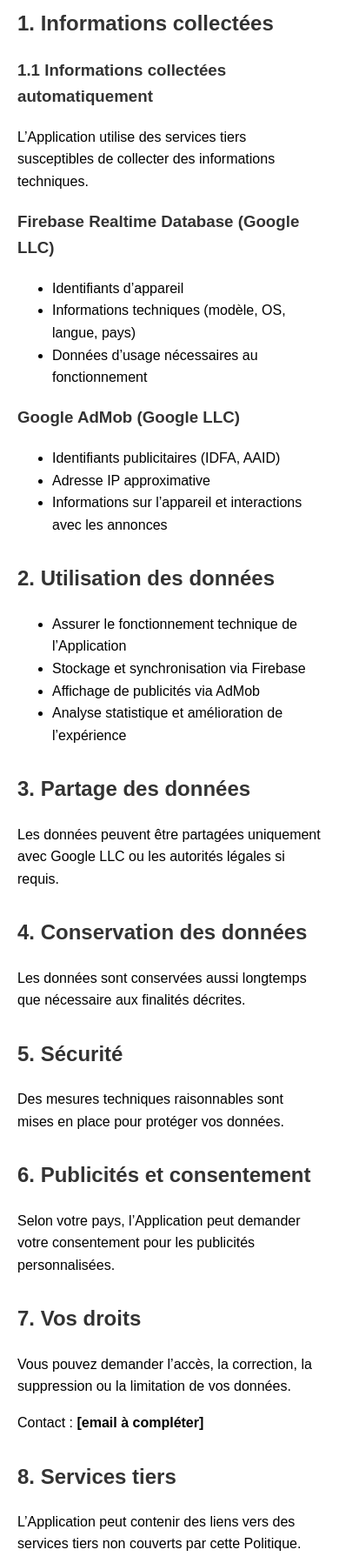
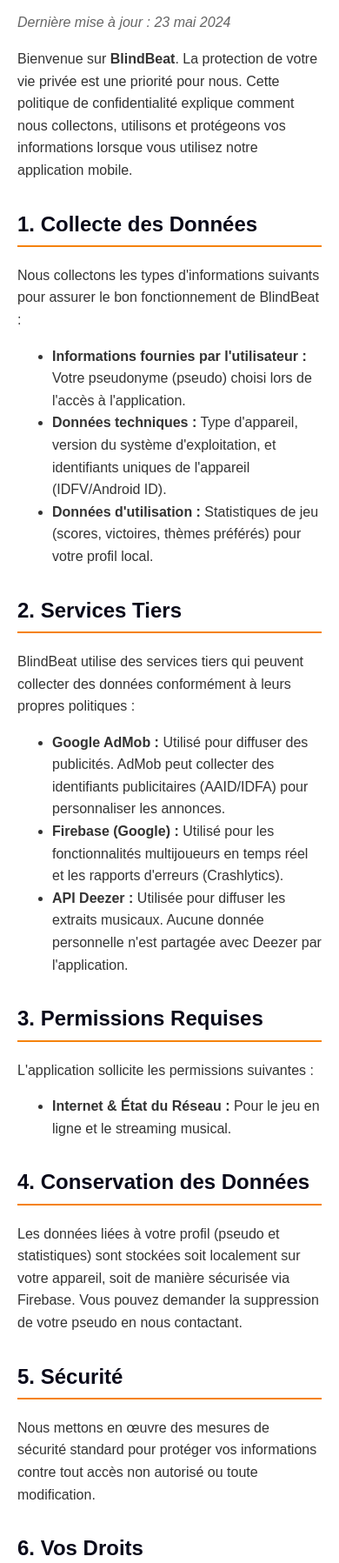
Before and after one commit to pandemo61-del/pandemo61-del.github.io, a plain HTML site: page Privacy.html in a window 390 px wide. Shown: the part 203-2000 px from the top of the page at 87% size. Drawn offline with Linux system fonts and the light colour scheme.

Commit message:
Update Privacy.html

```diff
--- a/Privacy.html
+++ b/Privacy.html
@@ -2,128 +2,57 @@
 <html lang="fr">
 <head>
     <meta charset="UTF-8">
-<title>Politique de Confidentialité</title>
-<meta name="viewport" content="width=device-width, initial-scale=1">
+    <meta name="viewport" content="width=device-width, initial-scale=1.0">
+    <title>Politique de Confidentialité - BlindBeat</title>
     <style>
-body { font-family: Arial, sans-serif; line-height: 1.6; padding: 20px; max-width: 900px; margin: auto; }
-h1, h2, h3 { color: #333; }
-section { margin-bottom: 30px; }
+        body { font-family: sans-serif; line-height: 1.6; color: #333; max-width: 800px; margin: 0 auto; padding: 20px; }
+        h1 { color: #F5820D; }
+        h2 { color: #0A0A1A; border-bottom: 2px solid #F5820D; padding-bottom: 5px; margin-top: 30px; }
+        .last-update { font-style: italic; color: #666; }
     </style>
 </head>
 <body>
 
-<h1>Politique de Confidentialité</h1>
-<p><strong>Dernière mise à jour :</strong> 04/04/2026</p>
+    <h1>Politique de Confidentialité - BlindBeat</h1>
+    <p class="last-update">Dernière mise à jour : 23 mai 2024</p>
 
-<section>
-<h2>1. Informations collectées</h2>
-<h3>1.1 Informations collectées automatiquement</h3>
-<p>L’Application utilise des services tiers susceptibles de collecter des informations techniques.</p>
+    <p>Bienvenue sur <strong>BlindBeat</strong>. La protection de votre vie privée est une priorité pour nous. Cette politique de confidentialité explique comment nous collectons, utilisons et protégeons vos informations lorsque vous utilisez notre application mobile.</p>
 
-<h3>Firebase Realtime Database (Google LLC)</h3>
+    <h2>1. Collecte des Données</h2>
+    <p>Nous collectons les types d'informations suivants pour assurer le bon fonctionnement de BlindBeat :</p>
     <ul>
-<li>Identifiants d’appareil</li>
-<li>Informations techniques (modèle, OS, langue, pays)</li>
-<li>Données d’usage nécessaires au fonctionnement</li>
+        <li><strong>Informations fournies par l'utilisateur :</strong> Votre pseudonyme (pseudo) choisi lors de l'accès à l'application.</li>
+        <li><strong>Données techniques :</strong> Type d'appareil, version du système d'exploitation, et identifiants uniques de l'appareil (IDFV/Android ID).</li>
+        <li><strong>Données d'utilisation :</strong> Statistiques de jeu (scores, victoires, thèmes préférés) pour votre profil local.</li>
     </ul>
 
-<h3>Google AdMob (Google LLC)</h3>
+    <h2>2. Services Tiers</h2>
+    <p>BlindBeat utilise des services tiers qui peuvent collecter des données conformément à leurs propres politiques :</p>
     <ul>
-<li>Identifiants publicitaires (IDFA, AAID)</li>
-<li>Adresse IP approximative</li>
-<li>Informations sur l’appareil et interactions avec les annonces</li>
-</ul>
-</section>
-
-<section>
-<h2>2. Utilisation des données</h2>
-<ul>
-<li>Assurer le fonctionnement technique de l’Application</li>
-<li>Stockage et synchronisation via Firebase</li>
-<li>Affichage de publicités via AdMob</li>
-<li>Analyse statistique et amélioration de l’expérience</li>
-</ul>
-</section>
-
-<section>
-<h2>3. Partage des données</h2>
-<p>Les données peuvent être partagées uniquement avec Google LLC ou les autorités légales si requis.</p>
-</section>
-
-<section>
-<h2>4. Conservation des données</h2>
-<p>Les données sont conservées aussi longtemps que nécessaire aux finalités décrites.</p>
-</section>
-
-<section>
-<h2>5. Sécurité</h2>
-<p>Des mesures techniques raisonnables sont mises en place pour protéger vos données.</p>
-</section>
-
-<section>
-<h2>6. Publicités et consentement</h2>
-<p>Selon votre pays, l’Application peut demander votre consentement pour les publicités personnalisées.</p>
-</section>
-
-<section>
-<h2>7. Vos droits</h2>
-<p>Vous pouvez demander l’accès, la correction, la suppression ou la limitation de vos données.</p>
-<p>Contact : <strong>[email à compléter]</strong></p>
-</section>
-
-<section>
-<h2>8. Services tiers</h2>
-<p>L’Application peut contenir des liens vers des services tiers non couverts par cette Politique.</p>
-</section>
-
-<section>
-<h2>9. Modifications</h2>
-<p>Cette Politique peut être mise à jour à tout moment.</p>
-</section>
-
-<section>
-<h2>10. Contact</h2>
-<p><strong>Pandemo</strong><br>
-Email : <strong>pandemo61@gmail.com</strong></p>
-</section>
-
-<section>
-<h2>11. Conformité au RGPD (Belgique / UE)</h2>
-
-<h3>11.1 Responsable du traitement</h3>
-<p>[Nom / société], [adresse], [email]</p>
-
-<h3>11.2 Base légale</h3>
-<ul>
-<li>Article 6(1)(b) – Exécution du contrat</li>
-<li>Article 6(1)(f) – Intérêt légitime</li>
-<li>Article 6(1)(a) – Consentement (publicités personnalisées)</li>
+        <li><strong>Google AdMob :</strong> Utilisé pour diffuser des publicités. AdMob peut collecter des identifiants publicitaires (AAID/IDFA) pour personnaliser les annonces.</li>
+        <li><strong>Firebase (Google) :</strong> Utilisé pour les fonctionnalités multijoueurs en temps réel et les rapports d'erreurs (Crashlytics).</li>
+        <li><strong>API Deezer :</strong> Utilisée pour diffuser les extraits musicaux. Aucune donnée personnelle n'est partagée avec Deezer par l'application.</li>
     </ul>
 
-<h3>11.3 Droits des utilisateurs</h3>
+    <h2>3. Permissions Requises</h2>
+    <p>L'application sollicite les permissions suivantes :</p>
     <ul>
-<li>Droit d’accès</li>
-<li>Droit de rectification</li>
-<li>Droit à l’effacement</li>
-<li>Droit d’opposition</li>
-<li>Droit à la portabilité</li>
-<li>Droit de retirer le consentement</li>
+        <li><strong>Internet & État du Réseau :</strong> Pour le jeu en ligne et le streaming musical.</li>
     </ul>
 
-<p>Autorité de Protection des Données (APD)<br>
-Rue de la Presse 35, 1000 Bruxelles<br>
-Site : https://www.autoriteprotectiondonnees.be</p>
+    <h2>4. Conservation des Données</h2>
+    <p>Les données liées à votre profil (pseudo et statistiques) sont stockées soit localement sur votre appareil, soit de manière sécurisée via Firebase. Vous pouvez demander la suppression de votre pseudo en nous contactant.</p>
 
-<h3>11.4 Transferts hors UE</h3>
-<p>Encadrés par les Clauses Contractuelles Types (CCT) de la Commission européenne.</p>
+    <h2>5. Sécurité</h2>
+    <p>Nous mettons en œuvre des mesures de sécurité standard pour protéger vos informations contre tout accès non autorisé ou toute modification.</p>
 
-<h3>11.5 Conservation</h3>
-<p>Durée limitée aux finalités décrites.</p>
+    <h2>6. Vos Droits</h2>
+    <p>Conformément au RGPD, vous disposez d'un droit d'accès, de rectification et de suppression de vos données. Pour toute demande, veuillez nous contacter par e-mail.</p>
 
-<h3>11.6 Sécurité</h3>
-<p>Mesures techniques et organisationnelles raisonnables.</p>
-
-</section>
+    <h2>7. Contact</h2>
+    <p>Pour toute question concernant cette politique, vous pouvez nous contacter à :</p>
+    <p><strong>Développeur :</strong> Pandemo<br>
+    <strong>E-mail :</strong> <a href="mailto:pandemo61@gmail.com">pandemo61@gmail.com</a></p>
 
 </body>
 </html>
```
Lines whose indentation alone changed are shown as unchanged.
